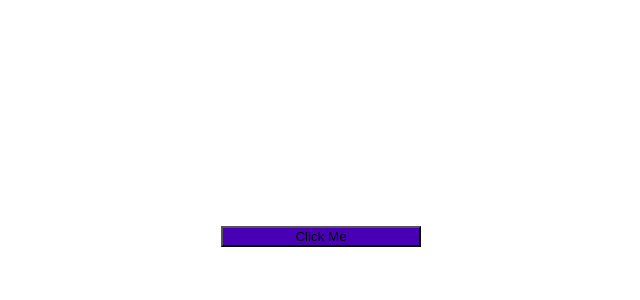
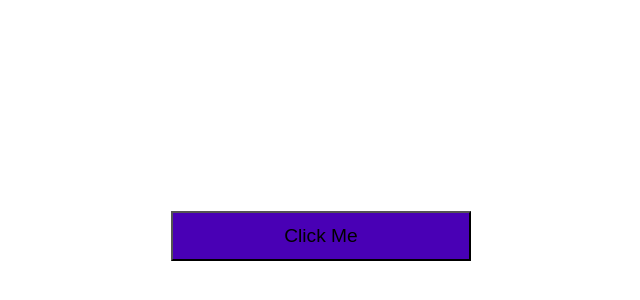
Before and after one commit to alexeyvlasov2021/happy-birthday, a plain HTML site: page index.html in a window 1280 px wide. Shown: the part 84-384 px from the top of the page, without its empty margins (327-967 px from the left). Drawn offline with nearby package versions, Linux system fonts and the light colour scheme.

Commit message:
Add files via upload

```diff
--- a/script.js
+++ b/script.js
@@ -3,7 +3,13 @@ $(".postcard").hide();
 
 setInterval(function(){
     $("button").animate({backgroundColor: 'blue'}, "slow");
-    $("button").animate({backgroundColor: 'pink'}, "slow");
+}, 1000);
+
+setInterval(function(){
+    $("button").animate({backgroundColor: 'yellow'}, "slow");
+}, 1000);
+
+setInterval(function(){
     $("button").animate({backgroundColor: 'red'}, "slow");
 }, 1000);
 
--- a/style.css
+++ b/style.css
@@ -21,5 +21,13 @@ h1{
 
 button{
     margin: 20px;
-    width: 200px;
+    width: 300px;
+    height: 50px;
+    font-size: larger;
 }
+
+@media screen and (max-width: 1200px) {
+    h1{
+        font-size: 140%;
+    }
+  }
```
